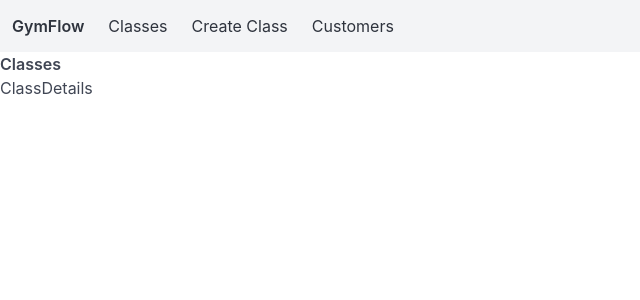
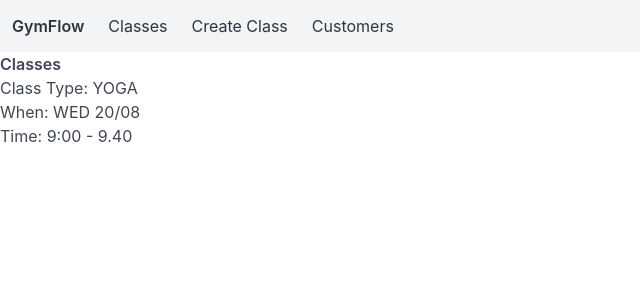
Before and after one commit to nlina-0/T3A2-B_FullStackApp, a React (Vite) app in the folder src/GymFlow/: page /classes in a window 1280 px wide. Shown: the top 300 px of the page, without its empty margins (0-640 px from the left). Built offline with nearby package versions, Linux system fonts and the light colour scheme.

Commit message:
class components updated

```diff
--- a/src/GymFlow/src/components/App.jsx
+++ b/src/GymFlow/src/components/App.jsx
@@ -5,6 +5,7 @@ import Classes from './Classes'
 import CreateClass from './CreateClass'
 import Customers from './Customers'
 import UserSettings from './UserSettings'
+import NewClass from './NewClass'
 
 const App = () => {
 
@@ -14,6 +15,8 @@ const App = () => {
         <Route path='/' element={<Home />} />
         <Route path='/classes' element={<Classes />} />
         <Route path='/createClass' element={<CreateClass />} />
+          {/* <Route path='/new' element={<NewClass />}></Route> */}
+        <Route/>
         <Route path='/customers' element={<Customers />} />
         <Route path='/userSettings' element={<UserSettings />} />
         <Route path='*' element={<h3>Page not found!</h3>} />
--- /dev/null
+++ b/src/GymFlow/src/components/ClassCard.jsx
@@ -0,0 +1,15 @@
+import React from 'react'
+
+const ClassCard = () => {
+
+  return (
+    <>
+        <h2>Class Type: YOGA</h2>
+        <h2>When: WED 20/08</h2>
+        <h2>Time: 9:00 - 9.40</h2>
+    </>
+
+  )
+}
+
+export default ClassCard
--- a/src/GymFlow/src/components/ClassDetails.jsx
+++ /dev/null
@@ -1,13 +0,0 @@
-import React from 'react'
-
-const ClassDetails = () => {
-
-  return (
-    <>
-        <div>ClassDetails</div>
-    </>
-
-  )
-}
-
-export default ClassDetails
--- a/src/GymFlow/src/components/Classes.jsx
+++ b/src/GymFlow/src/components/Classes.jsx
@@ -1,6 +1,6 @@
 import React, {useState} from 'react'
 import NavBar from './NavBar'
-import ClassDetails from './ClassDetails'
+import ClassCard from './ClassCard'
 
 const Classes = () => {
   return (
@@ -9,7 +9,9 @@ const Classes = () => {
       <h1>Classes</h1>
       {/* component - search functionality */}
       {/* component - list of classes made from reusable component */}
-      <ClassDetails />
+
+      {/* Going to be a link */}
+      <ClassCard classType=''/>
     </>
   )
 }
```
